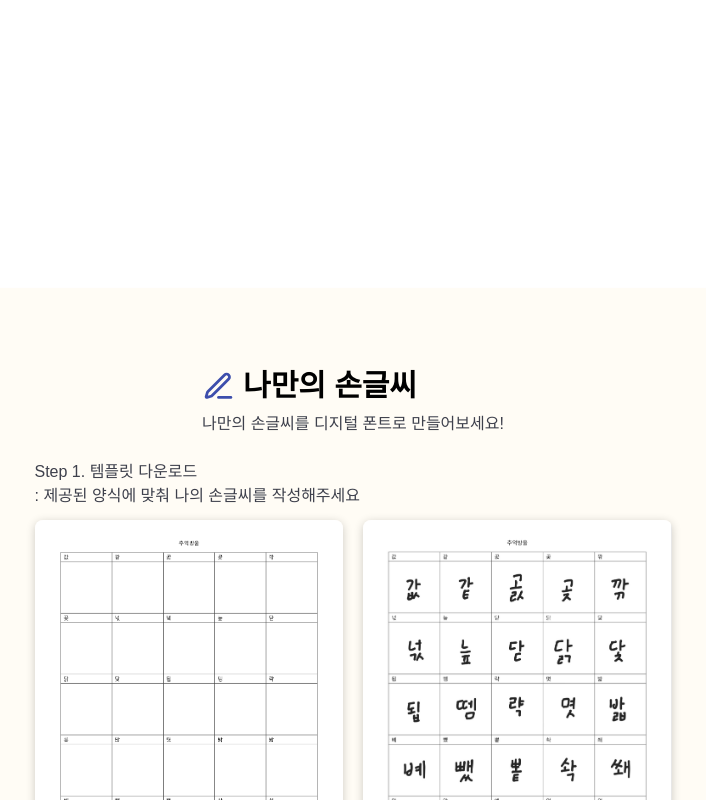
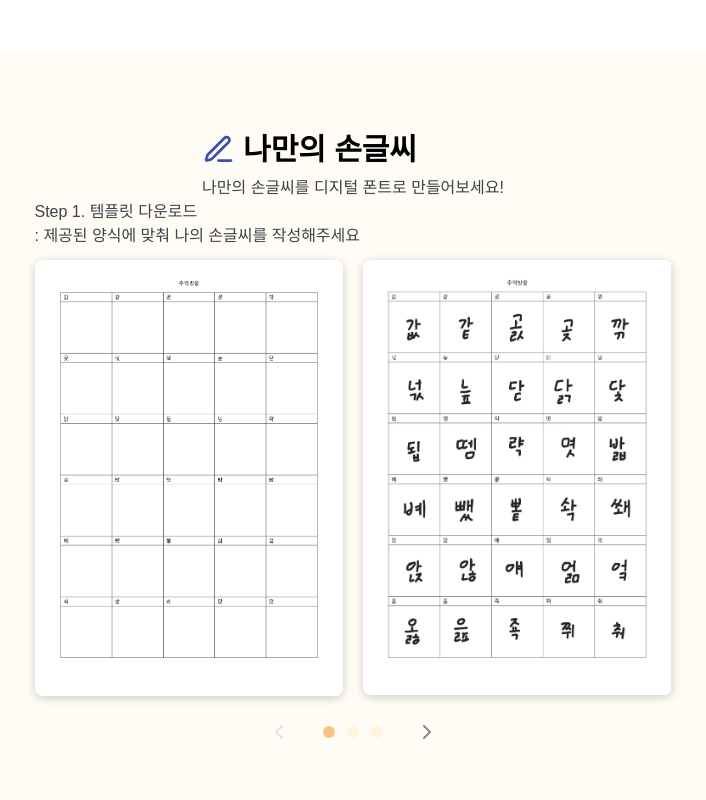
Before and after one commit to rmfosem613/MemoryBubble, a React (Vite) app in the folder FE/: page /introduce in a window 1280 px wide. Shown: the part 3000-3800 px from the top of the page, without its empty margins (287-993 px from the left). Built offline with nearby package versions, Linux system fonts and the light colour scheme; no server answers; a web font is replaced by a local one.

Commit message:
Fix: 정렬 치우침 문제 해결 S12P21D201-162

```diff
--- a/FE/src/components/introduce/Section.tsx
+++ b/FE/src/components/introduce/Section.tsx
@@ -58,7 +58,7 @@ const Section = () => {
       <section
         ref={sectionRefs.handwriting}
         className="min-h-screen flex items-center justify-center py-20 opacity-0 translate-y-10 transition-all duration-1000 bg-autumn-100/30">
-        <div className="container flex flex-col gap-6 items-center mb-4">
+        <div className="container flex flex-col gap- items-center mb-4">
           {/* 제목 */}
           <div className="flex flex-col gap-2">
             <h2 className="flex items-center">
@@ -101,11 +101,11 @@ const Section = () => {
               </p>
             </div>
           </div>
-          <div className="flex-1 w-full">
+          <div className="flex-1 w-[90%] md:w-full">
             <img
               src="intro-postcard.gif"
               alt="갤러리"
-              className="rounded-lg shadow-md w-[60%] md:w-full"
+              className="rounded-lg shadow-md"
             />
           </div>
         </div>
```
